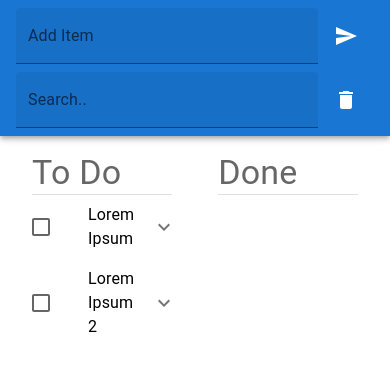
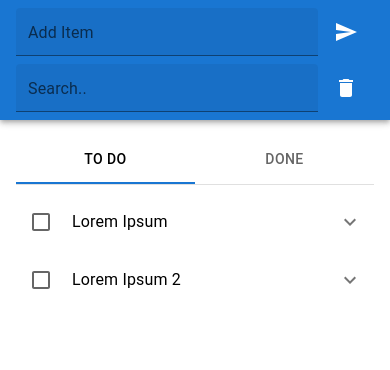
Before and after one commit to lad338/todo-list-react, a React (Create React App) app: page / in a window 390 px wide. Shown: the top 370 px of the page. Built offline with nearby package versions, Linux system fonts and the light colour scheme.

Commit message:
add small screen handling for task list

```diff
--- a/src/components/App.tsx
+++ b/src/components/App.tsx
@@ -10,7 +10,7 @@ const theme = createTheme({
       sm: 450,
       md: 700,
       lg: 1450,
-      xl: 1800,
+      xl: 1650,
     },
   },
 })
--- a/src/components/Item.tsx
+++ b/src/components/Item.tsx
@@ -12,6 +12,7 @@ import DoneIcon from '@mui/icons-material/Done'
 import ClearIcon from '@mui/icons-material/Clear'
 import Typography from '@mui/material/Typography'
 import TextField from '@mui/material/TextField'
+import TaskItem from '../models/TaskItem'
 
 export const Item: React.FC<Props> = (props) => {
   const [isExpanded, setIsExpanded] = useState(false)
@@ -40,24 +41,20 @@ export const Item: React.FC<Props> = (props) => {
           className="item-upper-container"
           sx={{ display: 'flex', flexDirection: 'row', width: '100%' }}
         >
-          <ListItemIcon>
-            <Checkbox
-              edge="start"
-              checked={props.isDone}
-              tabIndex={-1}
-              disableRipple
-            />
+          <ListItemIcon sx={{ marginRight: -2 }}>
+            <Checkbox edge="start" checked={props.item.isDone} tabIndex={-1} />
           </ListItemIcon>
           {!isEdit && (
-            <Typography sx={{ marginY: 'auto' }}>{props.title}</Typography>
+            <Typography sx={{ marginY: 'auto' }}>{props.item.title}</Typography>
           )}
           {isEdit && (
             <TextField
-              sx={{ marginY: 'auto', height: 50 }}
+              sx={{ marginY: 'auto' }}
               fullWidth={true}
               variant="filled"
-              placeholder={props.title}
-              defaultValue={props.title}
+              size="small"
+              placeholder={props.item.title}
+              defaultValue={props.item.title}
               inputRef={updateTextField}
             />
           )}
@@ -99,7 +96,7 @@ export const Item: React.FC<Props> = (props) => {
                     aria-label="cancel"
                     edge="start"
                     onClick={handleEditToggle}
-                    sx={{ marginX: 2 }}
+                    sx={{ marginLeft: 0 }}
                   >
                     <ClearIcon />
                   </IconButton>
@@ -117,6 +114,5 @@ export const Item: React.FC<Props> = (props) => {
 }
 
 type Props = {
-  isDone: boolean
-  title: string
+  item: TaskItem
 }
--- a/src/components/ListContainer.tsx
+++ b/src/components/ListContainer.tsx
@@ -1,49 +1,41 @@
 import React from 'react'
 import Container from '@mui/material/Container'
-import Box from '@mui/material/Box'
-import List from '@mui/material/List'
-
-import ListSubheader from '@mui/material/ListSubheader'
-import Typography from '@mui/material/Typography'
-import { Divider } from '@mui/material'
-import { Item } from './Item'
+import { ListContainerWide } from './ListContainerWide'
+import { ListContainerSmall } from './ListContainerSmall'
+import TaskItem from '../models/TaskItem'
 
 export const ListContainer: React.FC = () => {
+  const items: TaskListProps = {
+    todoList: [
+      {
+        id: '1',
+        title: 'Lorem Ipsum',
+        isDone: false,
+      },
+      {
+        id: '2',
+        title: 'Lorem Ipsum 2',
+        isDone: false,
+      },
+    ],
+    doneList: [
+      {
+        id: '3',
+        title: 'Lorem Ipsum',
+        isDone: true,
+      },
+    ],
+  }
+
   return (
-    <Container className="content-container">
-      <Box
-        className="item-container"
-        sx={{ marginY: 2, display: 'flex', flexDirection: 'row' }}
-      >
-        <Box
-          className="undone-list-container"
-          sx={{ width: '48%', marginRight: '4%' }}
-        >
-          <List
-            sx={{ width: '100%', bgcolor: 'background.paper' }}
-            subheader={
-              <ListSubheader component="div" id="nested-list-subheader">
-                <Typography variant="h4">To Do</Typography>
-                <Divider />
-              </ListSubheader>
-            }
-          >
-            <Item title={'Lorem Ipsum'} isDone={false} />
-            <Item title={'Lorem Ipsum 2'} isDone={false} />
-          </List>
-        </Box>
-        <Box className="done-list-container" sx={{ width: '48%' }}>
-          <List
-            sx={{ width: '100%', bgcolor: 'background.paper' }}
-            subheader={
-              <ListSubheader component="div" id="nested-list-subheader">
-                <Typography variant="h4">Done</Typography>
-                <Divider />
-              </ListSubheader>
-            }
-          ></List>
-        </Box>
-      </Box>
+    <Container className="content-container" maxWidth="xl">
+      <ListContainerWide todoList={items.todoList} doneList={items.doneList} />
+      <ListContainerSmall todoList={items.todoList} doneList={items.doneList} />
     </Container>
   )
 }
+
+export type TaskListProps = {
+  todoList: TaskItem[]
+  doneList: TaskItem[]
+}
--- /dev/null
+++ b/src/components/ListContainerSmall.tsx
@@ -0,0 +1,61 @@
+import React from 'react'
+import { useTheme } from '@mui/material/styles'
+import Box from '@mui/material/Box'
+import AppBar from '@mui/material/AppBar'
+import Tabs from '@mui/material/Tabs'
+import Tab from '@mui/material/Tab'
+import SwipeableViews from 'react-swipeable-views'
+import { ListContainerSmallPanel } from './ListContainerSmallPanel'
+import { TaskListProps } from './ListContainer'
+
+const a11yProps = (index: number) => {
+  return {
+    id: `full-width-tab-${index}`,
+    'aria-controls': `full-width-tabpanel-${index}`,
+  }
+}
+export const ListContainerSmall: React.FC<TaskListProps> = (props) => {
+  const theme = useTheme()
+  const [value, setValue] = React.useState(0)
+
+  const handleChange = (event: React.SyntheticEvent, newValue: number) => {
+    setValue(newValue)
+  }
+
+  const handleChangeIndex = (index: number) => {
+    setValue(index)
+  }
+
+  return (
+    <Box
+      sx={{
+        marginY: 2,
+        display: { xs: 'block', sm: 'none' },
+      }}
+    >
+      <Box sx={{ borderBottom: 1, borderColor: 'divider' }}>
+        <Tabs
+          value={value}
+          onChange={handleChange}
+          textColor="inherit"
+          variant="fullWidth"
+        >
+          <Tab label="To Do" {...a11yProps(0)} />
+          <Tab label="Done" {...a11yProps(1)} />
+        </Tabs>
+      </Box>
+      <ListContainerSmallPanel
+        value={value}
+        index={0}
+        dir={theme.direction}
+        items={props.todoList}
+      />
+      <ListContainerSmallPanel
+        value={value}
+        index={1}
+        dir={theme.direction}
+        items={props.doneList}
+      />
+    </Box>
+  )
+}
--- /dev/null
+++ b/src/components/ListContainerSmallPanel.tsx
@@ -0,0 +1,30 @@
+import Box from '@mui/material/Box'
+import React from 'react'
+import { TaskList } from './TaskList'
+import TaskItem from '../models/TaskItem'
+
+export const ListContainerSmallPanel: React.FC<Props> = (props) => {
+  const { value, index } = props
+
+  return (
+    <Box
+      role="tabpanel"
+      hidden={value !== index}
+      id={`full-width-tabpanel-${index}`}
+      aria-labelledby={`full-width-tab-${index}`}
+    >
+      {value === index && (
+        <Box sx={{ paddingTop: 1 }}>
+          <TaskList headerType={'none'} items={props.items} />
+        </Box>
+      )}
+    </Box>
+  )
+}
+
+type Props = {
+  items: TaskItem[]
+  dir?: string
+  index: number
+  value: number
+}
--- /dev/null
+++ b/src/components/ListContainerWide.tsx
@@ -0,0 +1,27 @@
+import React from 'react'
+import Box from '@mui/material/Box'
+import { TaskList } from './TaskList'
+import { TaskListProps } from './ListContainer'
+
+export const ListContainerWide: React.FC<TaskListProps> = (props) => {
+  return (
+    <Box
+      className="list-container-wide"
+      sx={{
+        marginY: 2,
+        display: { xs: 'none', sm: 'flex' },
+        flexDirection: 'row',
+      }}
+    >
+      <Box
+        className="undone-list-container"
+        sx={{ width: '49.5%', marginRight: '1%' }}
+      >
+        <TaskList headerType={'todo'} items={props.todoList} />
+      </Box>
+      <Box className="done-list-container" sx={{ width: '49.5%' }}>
+        <TaskList headerType={'done'} items={props.doneList} />
+      </Box>
+    </Box>
+  )
+}
--- a/src/components/LowerBarSmall.tsx
+++ b/src/components/LowerBarSmall.tsx
@@ -18,6 +18,7 @@ export const LowerBarSmall: React.FC = () => {
         id="filled-basic"
         label="Search.."
         variant="filled"
+        size="small"
       />
       <IconButton sx={{ color: '#fefefe', width: 56 }}>
         <DeleteIcon />
--- /dev/null
+++ b/src/components/TaskList.tsx
@@ -0,0 +1,40 @@
+import React from 'react'
+import TaskItem from '../models/TaskItem'
+import ListSubheader from '@mui/material/ListSubheader'
+import Typography from '@mui/material/Typography'
+import Divider from '@mui/material/Divider'
+import List from '@mui/material/List'
+import { Item } from './Item'
+
+export const TaskList: React.FC<Props> = (props) => {
+  return (
+    <List
+      sx={{ width: '100%', bgcolor: 'background.paper' }}
+      subheader={
+        <ListSubheader component="div">
+          {props.headerType === 'todo' && (
+            <>
+              <Typography variant="h4">To Do</Typography>
+              <Divider />
+            </>
+          )}
+          {props.headerType === 'done' && (
+            <>
+              <Typography variant="h4">Done</Typography>
+              <Divider />
+            </>
+          )}
+        </ListSubheader>
+      }
+    >
+      {props.items.map((item) => {
+        return <Item item={item} key={'task-item-' + item.id} />
+      })}
+    </List>
+  )
+}
+
+type Props = {
+  headerType: 'todo' | 'done' | 'none'
+  items: TaskItem[]
+}
--- a/src/components/UpperBarSmall.tsx
+++ b/src/components/UpperBarSmall.tsx
@@ -19,6 +19,7 @@ export const UpperBarSmall: React.FC = () => {
           id="filled-basic"
           label="Add Item"
           variant="filled"
+          size="small"
         />
         <IconButton sx={{ color: '#fefefe', width: 56 }}>
           <SendIcon />
--- /dev/null
+++ b/src/models/TaskItem.ts
@@ -0,0 +1,5 @@
+export default interface TaskItem {
+  id: string
+  title: string
+  isDone: boolean
+}
```
